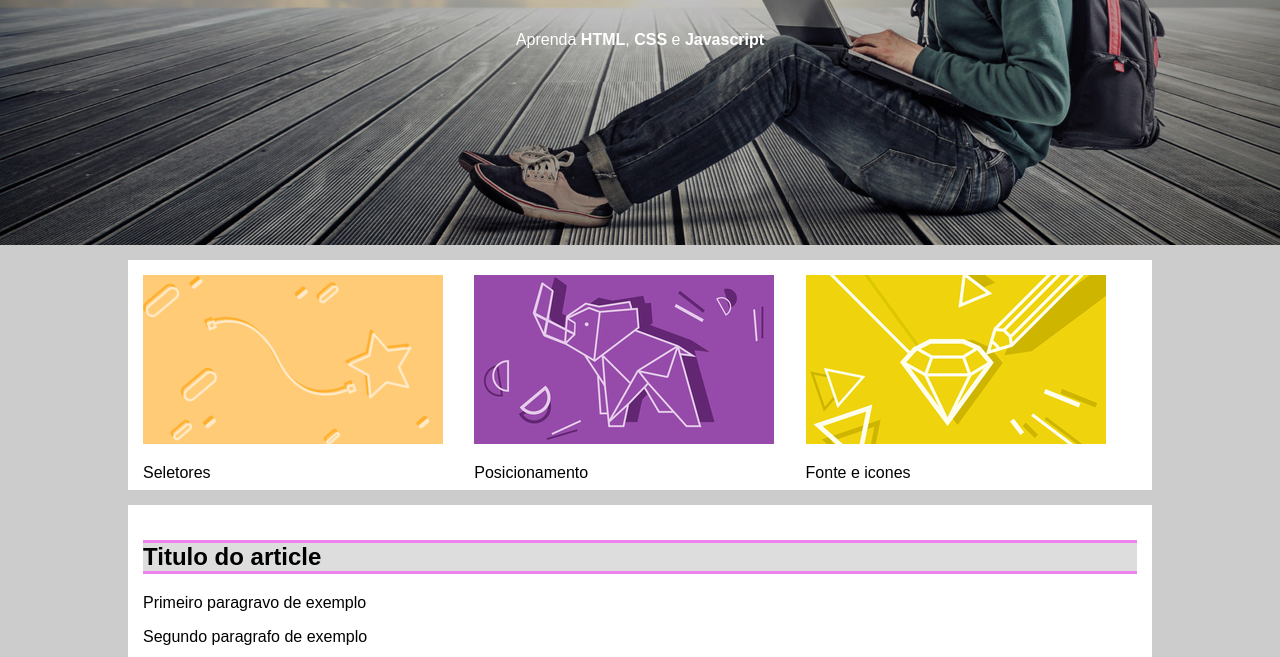
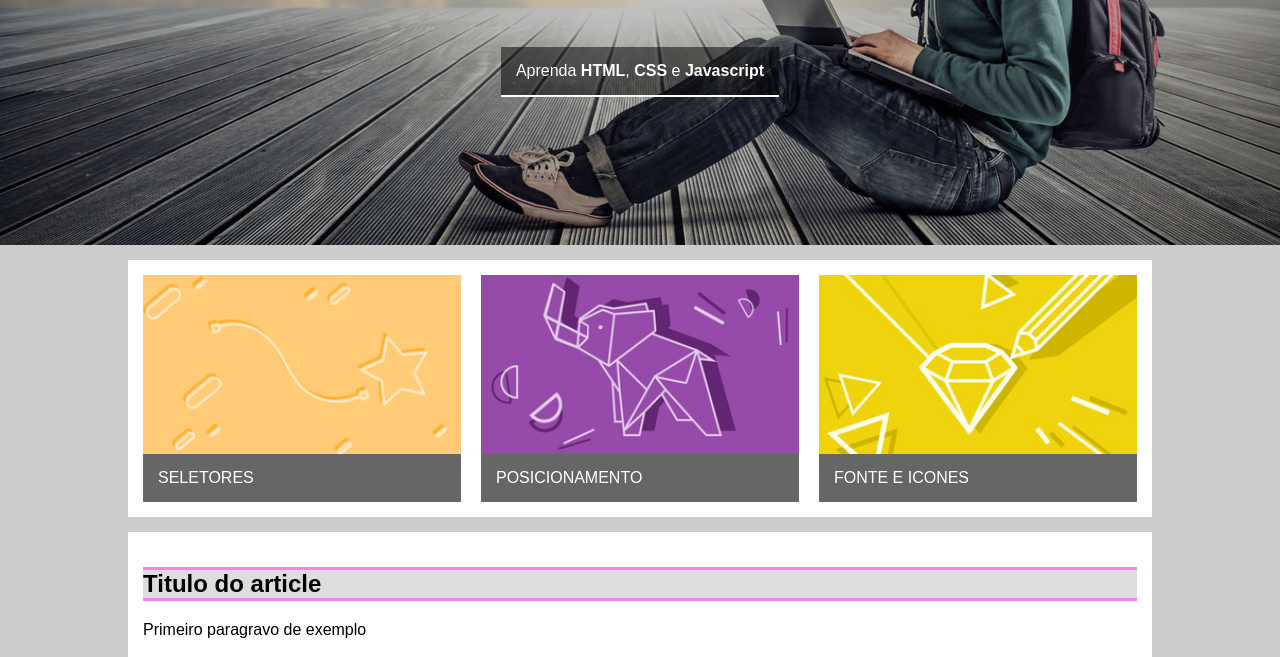
Before and after one commit to kauancf/curso-web-design, a plain HTML site: page ProjetoCSS_inicio/Index.html in a window 1280 px wide. Shown: the part 256-913 px from the top of the page. Drawn offline with Linux system fonts and the light colour scheme.

Commit message:
Projeto 01 - Finalizado

```diff
--- a/ProjetoCSS_inicio/CSS/style.css
+++ b/ProjetoCSS_inicio/CSS/style.css
@@ -35,7 +35,7 @@ body{
 }
 
 .cabecalho nav a:hover{
-    background: rgba(0, 0, 0, 0.5);
+    background-color: rgba(0, 0, 0, 0.5);
 
 }
 
@@ -54,6 +54,13 @@ body{
     margin-top: 130px;
 }
 
+.titulo p {
+    display: inline-block;
+    border-bottom: 2px solid white;
+    background-color: rgba(0, 0, 0, 0.5);
+    padding: 15px;
+}
+
 
 
 main{
@@ -65,7 +72,7 @@ main{
     background-color: white;
     padding: 15px;
     margin-top: 15px;
-    height: 200px;
+    overflow: auto;
 }
 
 .conteudo h2{
@@ -75,8 +82,35 @@ main{
     border-color: violet;
 }
 .card{                      /*colocar imagens lado a lado*/
+    width: 32%;
     float: left;
-    width: 33.33%;
+
+}
+
+.card p{
+    background-color:  rgba(0, 0, 0, 0.6);
+    color: white;
+    margin: 0;
+    padding: 15px;
+    text-transform: uppercase;
+}
+
+.card a{
+    text-decoration: none;
+    color:white;
+}
+
+.card p:hover{
+    background-color: rgba(0, 0, 0, 0.8);
+
+}
+.card01, .card02 {
+    margin-right: 2%;
+}
+
+.card img {
+    width: 100%;
+    display:block;
 }
 
 .rodape{
--- a/ProjetoCSS_inicio/Index.html
+++ b/ProjetoCSS_inicio/Index.html
@@ -30,25 +30,30 @@
 
             <main>
                 <section class="conteudo">
-                    <div class="card">
+                    <div class="card card01">
                         <img src="imagens/card_01.png" alt="">
-                        <p>Seletores</p>
+                        <p><a href="#">Seletores</a></p>
                     </div>
-                    <div class="card">
+                    <div class="card card02">
                         <img src="imagens/card_02.jpg" alt="">
-                        <p>Posicionamento</p>
+                        <p><a href="#">Posicionamento</a></p>
                     </div>
-                    <div class="card">
+                    <div class="card card03">
                         <img src="imagens/card_03.jpg" alt="">
-                        <p>Fonte e icones</p>
+                        <p><a href="#">Fonte e icones</a></p>
                     </div>
                 </section>
 
                 <section class="conteudo">
                     <article>
                         <header class="conteudo02"><h2>Titulo do article</h2></header>
-                        <p>Primeiro paragravo de exemplo</p>
-                        <p>Segundo paragrafo de exemplo</p>
+                        <p>Primeiro paragravo de exemplo<br/><br/>
+                            O que é Lorem Ipsum?<br/>
+                            Lorem Ipsum é simplesmente um texto fictício da indústria de impressão e composição. Lorem Ipsum tem sido o texto fictício padrão da indústria desde 1500, quando um impressor desconhecido pegou um modelo de impressão e o embaralhou para fazer um livro de amostra de tipos. Ele sobreviveu não apenas cinco séculos, mas também ao salto para a composição eletrônica, permanecendo essencialmente inalterado. Ele foi popularizado na década de 1960 com o lançamento de folhas de Letraset contendo passagens de Lorem Ipsum e, mais recentemente, com software de editoração eletrônica como Aldus PageMaker incluindo versões de Lorem Ipsum.</p>
+
+                        <p>Segundo paragrafo de exemplo <br/><br/>
+                            Porque usamos isso?<br/>
+                            É um fato estabelecido há muito tempo que um leitor se distrairá com o conteúdo legível de uma página ao examinar seu layout. O objetivo de usar Lorem Ipsum é que ele tem uma distribuição de letras mais ou menos normal, ao contrário de usar 'Conteúdo aqui, conteúdo aqui', fazendo com que pareça um inglês legível. Muitos pacotes de editoração eletrônica e editores de páginas da web agora usam Lorem Ipsum como seu texto de modelo padrão, e uma pesquisa por 'lorem ipsum' revelará muitos sites ainda em sua infância. Várias versões evoluíram ao longo dos anos, às vezes por acidente, às vezes de propósito (humor injetado e coisas do gênero).</p>
                      </article>
                 </section>
             </main>
```
